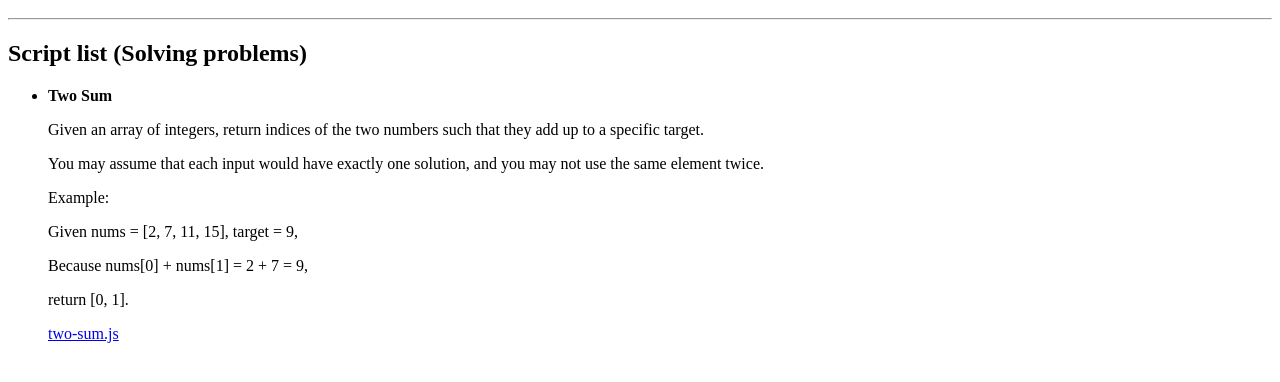
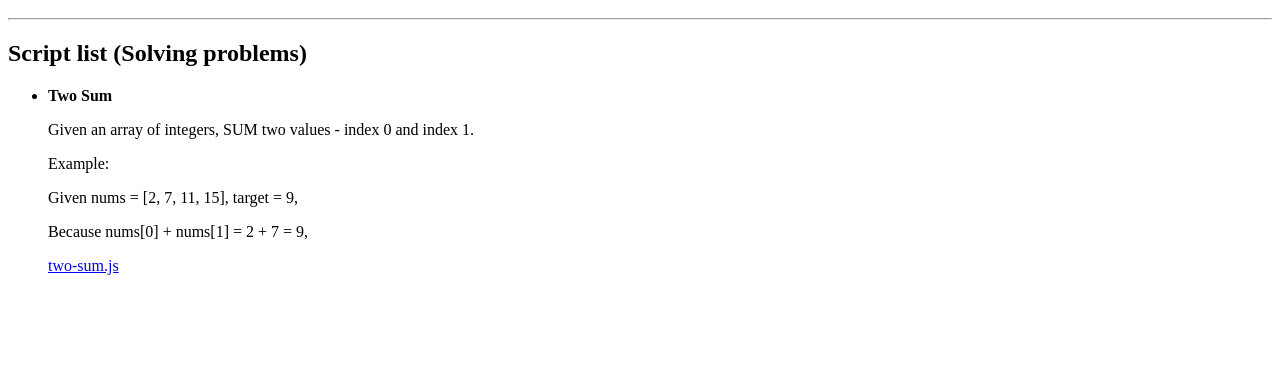
Before and after one commit to xgeo/yesyoucan, a website: page index.html in a window 1280 px wide. Shown: the part 48-430 px from the top of the page. Drawn offline with Linux system fonts and the light colour scheme.

Commit message:
#TwoIndexValues

```diff
--- a/index.html
+++ b/index.html
@@ -16,12 +16,12 @@
             <li>
                 <div class="question-box">
                     <p><strong>Two Sum</strong></p>
-                    <p>Given an array of integers, return indices of the two numbers such that they add up to a specific target.</p>
-                    <p>You may assume that each input would have exactly one solution, and you may not use the same element twice.</p>
+                    <p>Given an array of integers, SUM two values - index 0 and index 1.</p>
+
                     <p>Example:</p>
                     <p>Given nums = [2, 7, 11, 15], target = 9,</p>
                     <p>Because nums[0] + nums[1] = 2 + 7 = 9,</p>
-                    <p>return [0, 1].</p>
+
                     <a href="scripts/two-sum.js">two-sum.js</a>
                 </div>
             </li>
```
Also changed, not shown: scripts/two-sum.js (+1 -10 lines).
